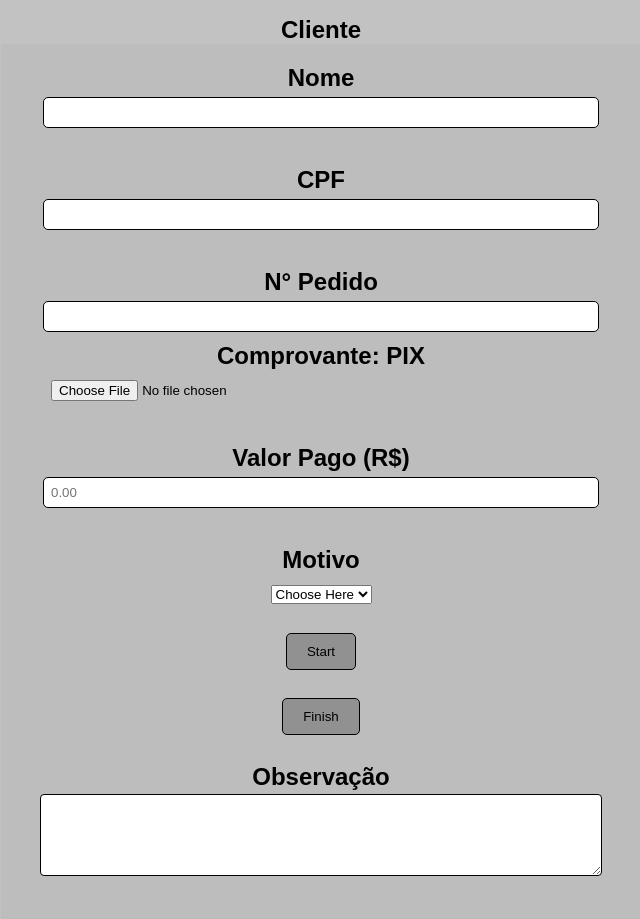
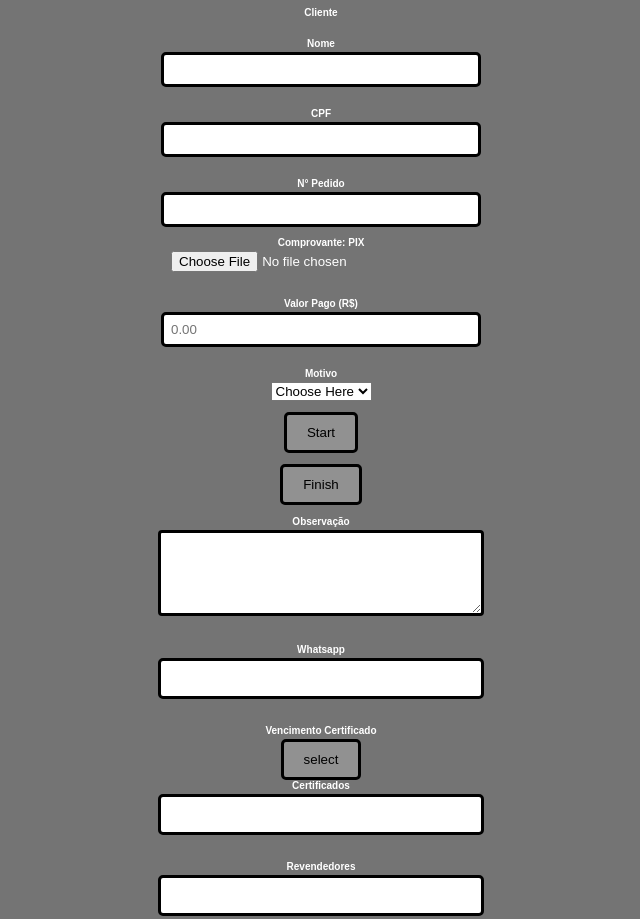
Before and after one commit to sirDuuck/kingdev, a plain HTML site: page Cadastro_Cliente/index.html in a window 1280 px wide. Shown: the top 919 px of the page, without its empty margins (319-959 px from the left). Drawn offline with Linux system fonts and the light colour scheme.

Commit message:
criando container

```diff
--- a/Cadastro_Cliente/client.css
+++ b/Cadastro_Cliente/client.css
@@ -1,21 +1,20 @@
 body{
     font-family: Arial, Helvetica, sans-serif;
-    background-color: rgb(194, 194, 194);
+    background-color: #747474;
     margin: 0;
     padding: 0;
-    font-size: 12px;
+    font-size: 5px;
 }
 
 h1{
     text-align: center;
-    color: black;
+    color: rgb(255, 255, 255);
 }
 
 form{
     max-width: 600px;
     margin: 0 auto;
     padding: 20px;
-    background-color: rgb(190, 189, 189);
 /*fundo dados */
 }
 
@@ -26,43 +25,41 @@ label{
 }
 
 input[type="text"] {
-    width: 90%;
+    width: 50%;
     padding: 7px;
     margin-bottom: 10px;
-    border: 1px solid #000000;
+    border: 3px solid #000000;
     border-radius: 5px;
 }
 input:hover{
-    background-color: #f7f4f4;
+    background-color: #eceaea;
 
 }
 input[type="text"]:hover{
-    border-color:#ffffff ;
+    background-color: #eceaea;
 }
 
 input[type="file"]{
-    width: 90%;
+    width: 50%;
     margin-bottom: 15px;}
 
 button{
     padding: 10px 20px;
     background-color: rgb(145, 145, 145);
     color: #000000;
-    border: 1px solid #000000;
+    border: 3px solid #000000;
     border-radius: 5px;
     cursor: pointer;
 
 }
 button:hover{
-    background-color: #aaaaaa;
-    color: #111111;
-}
+    background-color: #aaaaaa;}
 
 textarea{
-    width: 90%;
+    width: 50%;
     padding: 10px;
     margin-bottom: 15px;
-    border: 1px solid #000000;
+    border: 3px solid #000000;
     border-radius: 4px;
     resize: vertical;
 }
@@ -75,7 +72,7 @@ textarea:hover{
     padding: 10px 20px;
     background-color: rgb(145, 145, 145);
     color: #000000;
-    border: 1px solid #000000;
+    border: 3px solid #000000;
     border-radius: 5px;
     cursor: pointer;
 }
@@ -84,10 +81,10 @@ textarea:hover{
     color: #111111;
 }
 #wpp{
-    width: 90%;
+    width: 50%;
     padding: 10px;
     margin-bottom: 15px;
-    border: 1px solid #000000;
+    border: 3px solid #000000;
     border-radius: 5px;
 }
 #wpp:hover{
@@ -95,10 +92,10 @@ textarea:hover{
     color: #a3a3a3;
 }
 #certfics, #revendedors{
-    width: 90%;
+    width: 50%;
     padding: 10px;
     margin-bottom: 15px;
-    border: 1px solid #000000;
+    border: 3px solid #000000;
     border-radius: 5px;}
 
 #certfics:hover{
--- a/Cadastro_Cliente/index.html
+++ b/Cadastro_Cliente/index.html
@@ -6,7 +6,9 @@
     </head>
     <body>
         <h1>Cliente</h10>
+          <container>
             <form>
+
                 <label for="nome">Nome</label>
                 <input type="text" id="nome" name="name"><br><br>
 
@@ -51,5 +53,6 @@
                <label for="revendedors">Revendedores</label>
                <input type="text" id="revendedors" name="revendedors"><br><br>
             </form>
+          </container>
     </body>
 </html>
```
